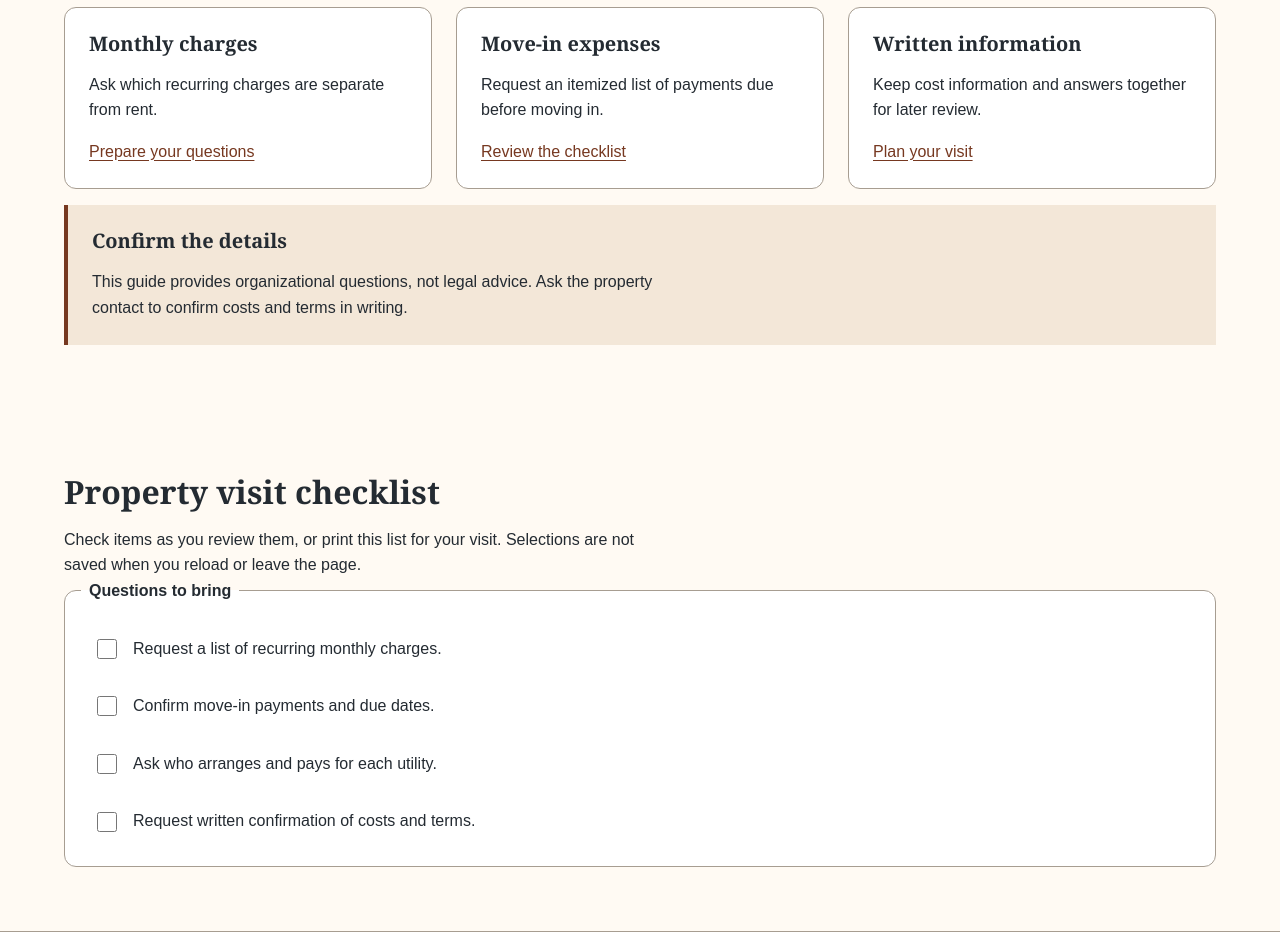
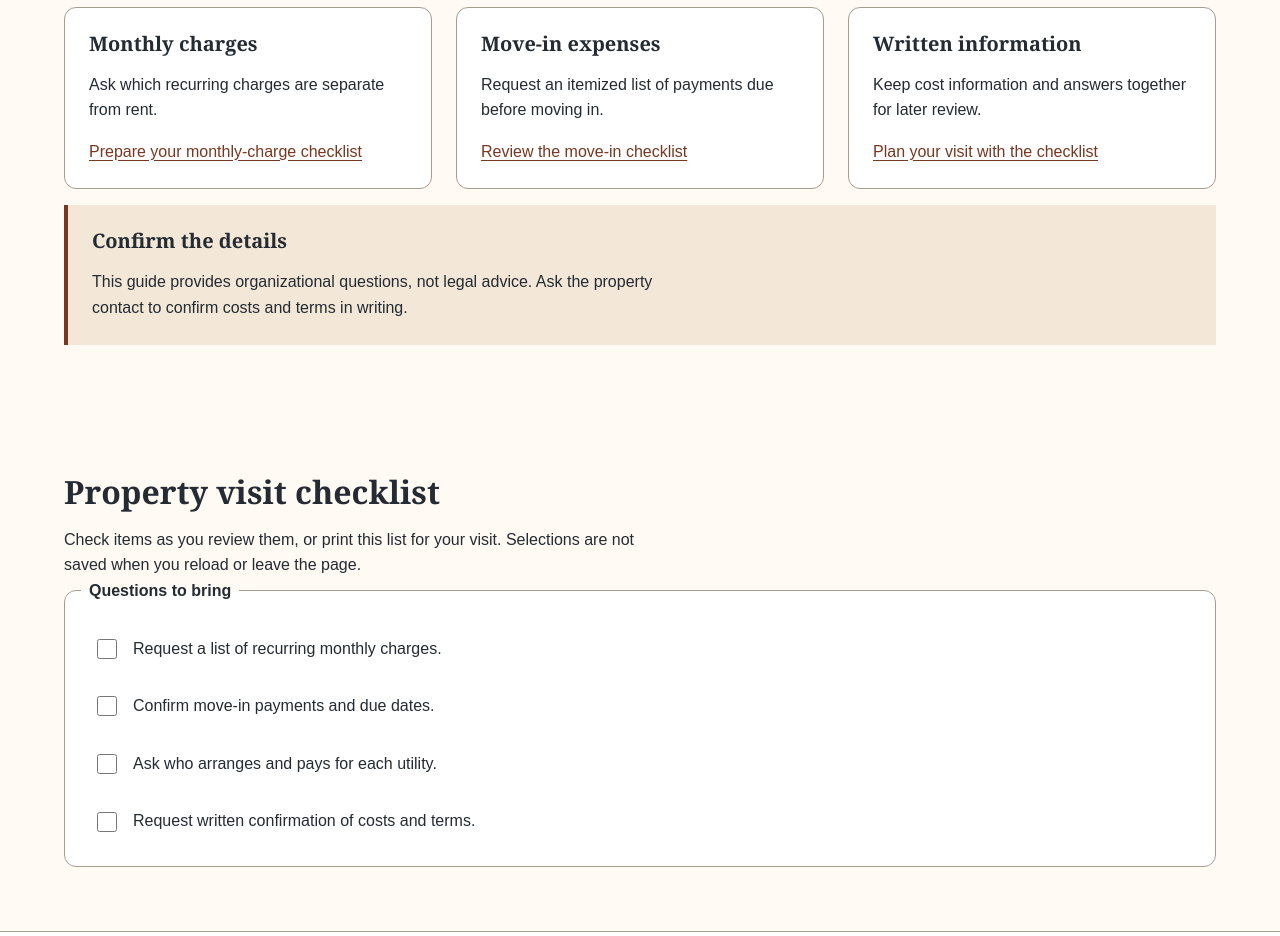
Before and after one commit to pythonprincessux/git414-beyond-the-rent, a plain HTML site: page index.html in a window 1280 px wide. Shown: the part 900-1836 px from the top of the page. Drawn offline with Linux system fonts and the light colour scheme.

Commit message:
Clarify checklist links and improve checked text readability

```diff
--- a/css/styles.css
+++ b/css/styles.css
@@ -291,7 +291,7 @@
   .checklist__item input:checked+span {
     background: var(--color-complete);
     font-weight: bold;
-    text-decoration: line-through;
+text-decoration: none;
   }
 }
 
--- a/index.html
+++ b/index.html
@@ -63,19 +63,19 @@
         <article class="card">
           <h3>Monthly charges</h3>
           <p>Ask which recurring charges are separate from rent.</p>
-          <a href="#checklist">Prepare your questions</a>
+          <a href="#checklist">Prepare your monthly-charge checklist</a>
         </article>
 
         <article class="card">
           <h3>Move-in expenses</h3>
           <p>Request an itemized list of payments due before moving in.</p>
-          <a href="#checklist">Review the checklist</a>
+          <a href="#checklist">Review the move-in checklist</a>
         </article>
 
         <article class="card">
           <h3>Written information</h3>
           <p>Keep cost information and answers together for later review.</p>
-          <a href="#checklist">Plan your visit</a>
+          <a href="#checklist">Plan your visit with the checklist</a>
         </article>
       </div>
 
```
Also changed, not shown: evidence/lighthouse-metrics.png (deleted), evidence/m5-accessibility-tree.png (added), evidence/m5-after-checked.png (added), evidence/m5-before-checked.png (added), evidence/m5-before-focus-check.png (added), evidence/m5-before-home-hover.png (added), evidence/m5-before-lighthouse.png (added), evidence/medium-768.png (deleted), evidence/narrow-375.png (deleted), evidence/wide-1280.png (deleted), evidence/zoom-200.png (deleted).
